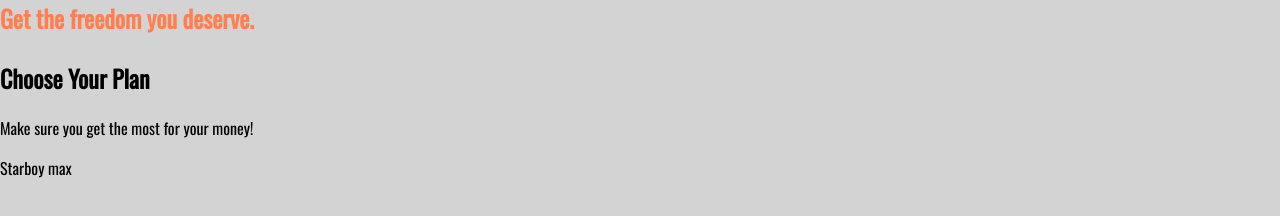
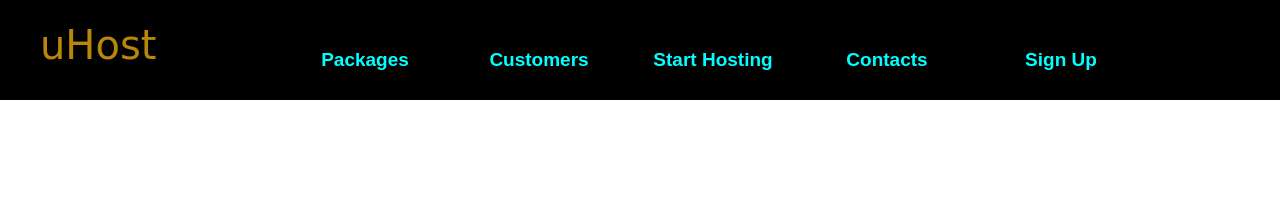
Before and after one commit to DavidOkeke/TecsplenProject, a website: page index.html in a window 1280 px wide. Drawn offline with nearby package versions, Linux system fonts and the light colour scheme.

Commit message:
fourt commit

```diff
--- a/index.html
+++ b/index.html
@@ -9,23 +9,24 @@
             <link href="https://fonts.googleapis.com/css?family=Montserrat:400,700&display=swap" rel="stylesheet">
             <link rel="stylesheet" href="main.css">
             <link href="https://fonts.googleapis.com/css?family=Oswald&display=swap" rel="stylesheet">
-            <!-- <style>
-                h1{
-                    color: green;
-                }
-            </style>  -->
         </head>
 
-        <body bgcolor="lightgrey">
+        <body bgcolor="white">
             <main>
-                <section id="product-overview">
-                    <h1>Get the freedom you deserve.</h1>
-                </section>
-                <section id="plans">
-                    <h1 class="section-title">Choose Your Plan</h1>
-                    <p>Make sure you get the most for your money!</p>
-                    <p>Starboy max</p>
-                </section>
+               <header class="main-header">
+                   <div>
+                       <a href="index.html">uHost</a>
+                   </div>
+                   <nav class="main_nav">
+                       <ul class="main-nav_items">
+                            <li class="main-nav_item"><a href="packages/index.html">Packages</a></li>
+                            <li class="main-nav_item"><a href="customers/index.html">Customers</a></li>
+                            <li class="main-nav_item"><a href="start-hosting/index.html">Start Hosting</a></li>
+                            <li class="main-nav_item"><a href="contacts/index.html">Contacts</a></li>
+                            <li class="main-nav_item"><a href="register/index.html">Sign Up</a></li>
+                       </ul>
+                   </nav>
+               </header>
             </main>
         </body>
     </html>
--- a/main.css
+++ b/main.css
@@ -1,14 +1,65 @@
+*{
+    box-sizing: border-box;
+}
+
 body{
     margin: 0;
     padding: 0;
-    font-family: 'Oswald', sans-serif;
 }
 
-#product-overview h1{
-    color: coral;
+.main-header{
     width: 100%;
-    height: 40px;
-    margin: 0px;
-    padding: 0px;
-    font-family: 'Oswald', sans-serif;
+    height: 100px;
+    margin: 0;
+    padding: 0;
+    background-color: #000000;
+    position: relative;
 }
+
+.main-header div{
+    width: 250px;
+    height: 0;
+    margin:  0 40px;
+    padding: 22px 0;
+    display: inline-block;
+}
+
+ .main-header div a{
+    color: darkgoldenrod;
+    text-decoration: none;
+    font-family: cursive;
+    font-size: 40px;
+}
+
+.main-nav_items{
+    display: inline-block;
+    position: absolute;
+    top: 15px;
+    left: 240px;
+}
+
+.main-nav_item{
+    display: inline-block;
+    color: aqua;
+    width: 150px;
+    height: 60px;
+    font-family: Arial;
+    font-size: 19px;
+    margin: 10px;
+    padding: 8px;
+    text-align: center;
+    border-radius: 10px;
+    font-weight: bold;
+}
+
+.main-nav_item a{
+    text-decoration: none;
+    color: aqua;
+
+}
+
+.main-nav_item a:hover{
+    color: white;
+    border-bottom: 3px red solid;
+    padding-bottom: 20px;
+}
```
